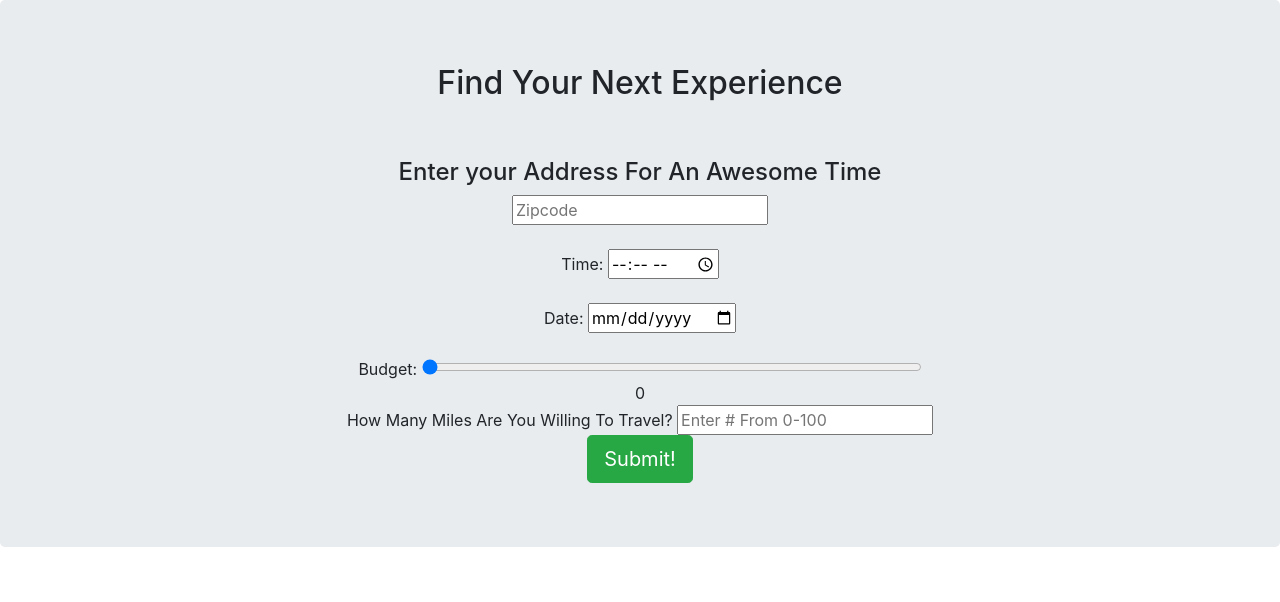
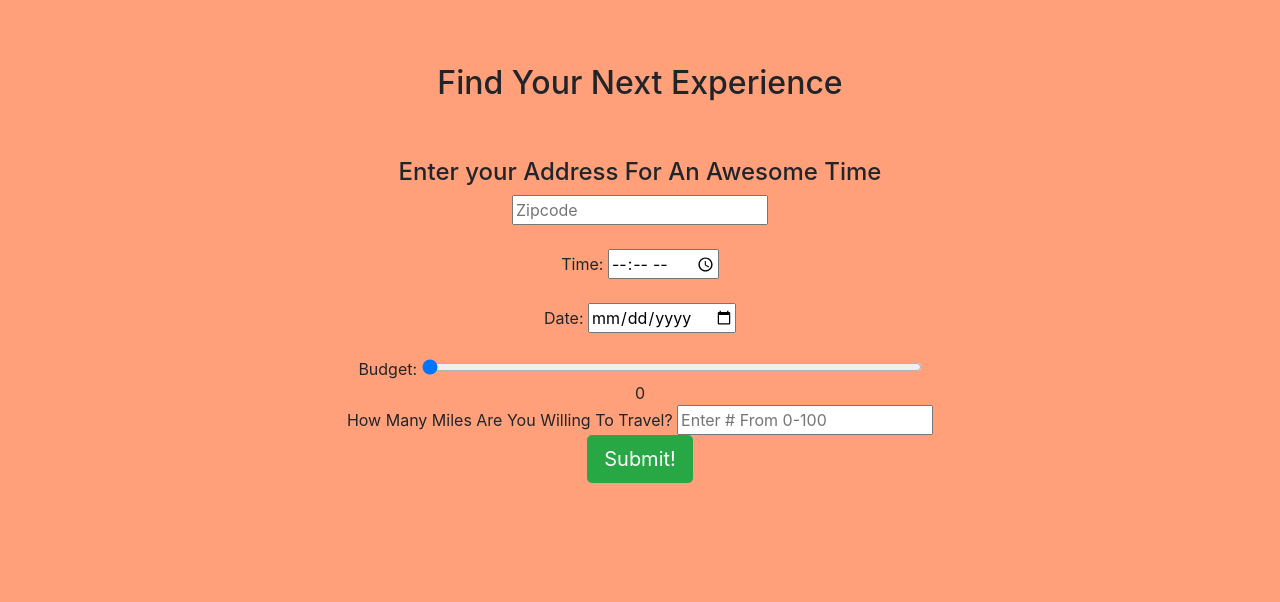
Before and after one commit to dhiraj-patel/redz, a Flask app: page /findEvents in a window 1280 px wide. Shown: the top 602 px of the page. Run offline with Flask 2, Linux system fonts and the light colour scheme; some libraries are stand-ins or nearby versions.

Commit message:
updated css

```diff
--- a/templates/newEvent.html
+++ b/templates/newEvent.html
@@ -1,5 +1,5 @@
 <!DOCTYPE html>
-<html>
+<html style="background-color:#FFA07A">
 <head>
 <link rel="shortcut icon" href="../static/icon.ico" />
 <link rel="stylesheet" href="https://bootswatch.com/united/bootstrap.min.css" >
@@ -8,7 +8,7 @@
 
 
 <title>Find an Event</title>
-<body><div class="jumbotron">
+<body style = "background-color:#FFA07A"><div class="jumbotron" style="background-color:#FFA07A">
     <center><h2>Find Your Next Experience</h2></center>
     <center><h5 style="color:red">{{ errorMessage }}</h5></center>
     <br><br>
@@ -22,7 +22,7 @@
       <center>Date: <input type = "date" name = "Date" required></center>
       <br>
 
-      <center>Budget: <input type = "range" style="width:500px" name = "Budget" min = "0" max = "500" value = "0" step = "10" onchange="showValue(this.value)" /></center>
+      <center>Budget: <input type = "range" style="width:500px;color=#FFA07A" name = "Budget" min = "0" max = "500" value = "0" step = "10" onchange="showValue(this.value)" /></center>
       <span id="range">0</span>
       <script type="text/javascript">
 	function showValue(newValue)
```
Also changed, not shown: templates/listEvent.html (+7 -9 lines).
